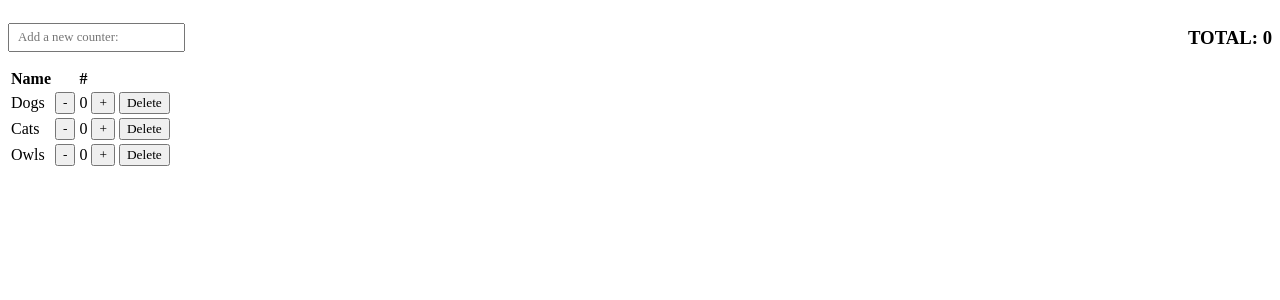
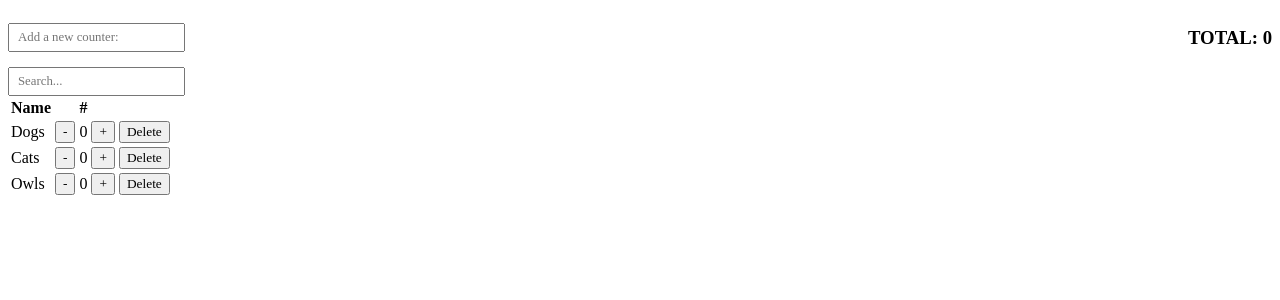
Before and after one commit to conilastra/counters, a React (Create React App) app in the folder client/: page / in a window 1280 px wide. Shown: the top 300 px of the page. Built offline with nearby package versions, Linux system fonts and the light colour scheme.

Commit message:
working searchbox

```diff
--- a/client/src/components/app.jsx
+++ b/client/src/components/app.jsx
@@ -4,20 +4,23 @@ import injectContext, { Consumer } from '../store/appContext';
 import CounterHolder from './counterHolder/counterHolder';
 import Header from './header/header';
 import _ from 'lodash';
+import Searchbox from './searchbox/searchbox';
 
 const App = () => {
 	return (
 		<Consumer>
 			{({ store, actions }) => {
-				const { counters, sort } = store;
+				const { counters, sort, query } = store;
 				const total = counters.map(c => c.count).reduce((acc, val) => acc + val);
-				const sorted = sort.active ? _.orderBy(counters, [sort.column], [sort.order]) : counters;
+				const items = query !== '' ? counters.filter(c => c.name.toLowerCase().includes(query.toLowerCase())) : counters;
+				const sorted = sort.active ? _.orderBy(items, [sort.column], [sort.order]) : items;
 
 
 
 				return (
 				<>
 				<Header total={total} actions={actions} />
+				<Searchbox onSearch={actions.handleSearch}/>
 				<CounterHolder items={sorted} actions={actions} sort={sort} />
 				</>)
 			}}
--- a/client/src/components/searchbox/searchbox.jsx
+++ b/client/src/components/searchbox/searchbox.jsx
@@ -0,0 +1,7 @@
+import React from 'react';
+
+const Searchbox = ({ onSearch }) => {
+	return <input name="query" placeholder="Search..." type="text" onChange={(e) => onSearch(e.target.value)} />;
+};
+
+export default Searchbox;
--- a/client/src/store/flux.js
+++ b/client/src/store/flux.js
@@ -6,7 +6,8 @@ const getState = ({ getStore, getActions, setStore }) => {
 				column: '',
 				order: '',
 				active: false
-			}
+			},
+			query: ''
 		},
 		actions: {
 			handleNewCounter: (name) => {
@@ -64,6 +65,9 @@ const getState = ({ getStore, getActions, setStore }) => {
 				}
 
 				setStore({ sort });
+			},
+			handleSearch: (query) => {
+				setStore({ query });
 			}
 		}
 	};
```
